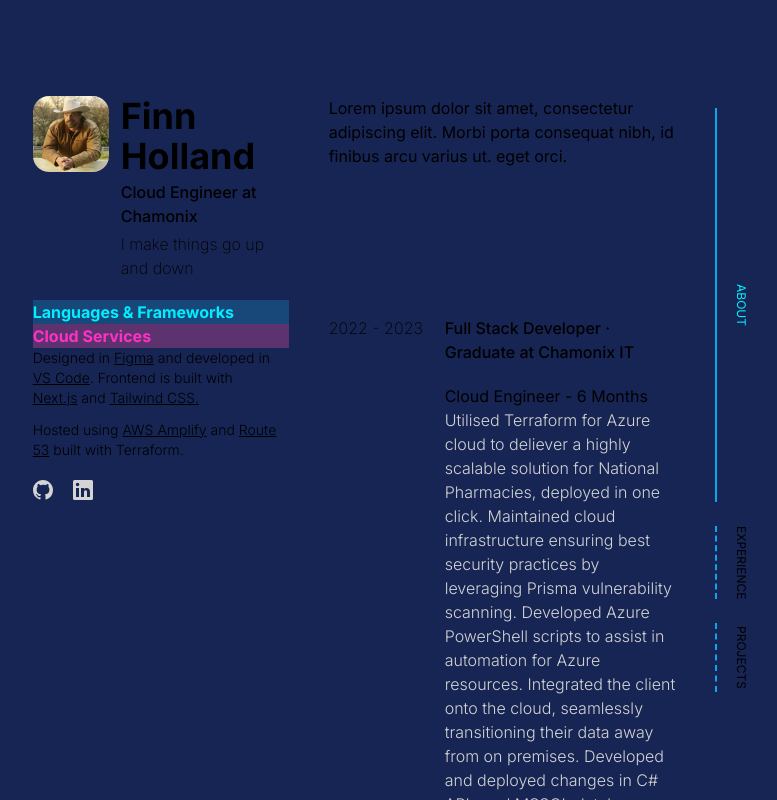
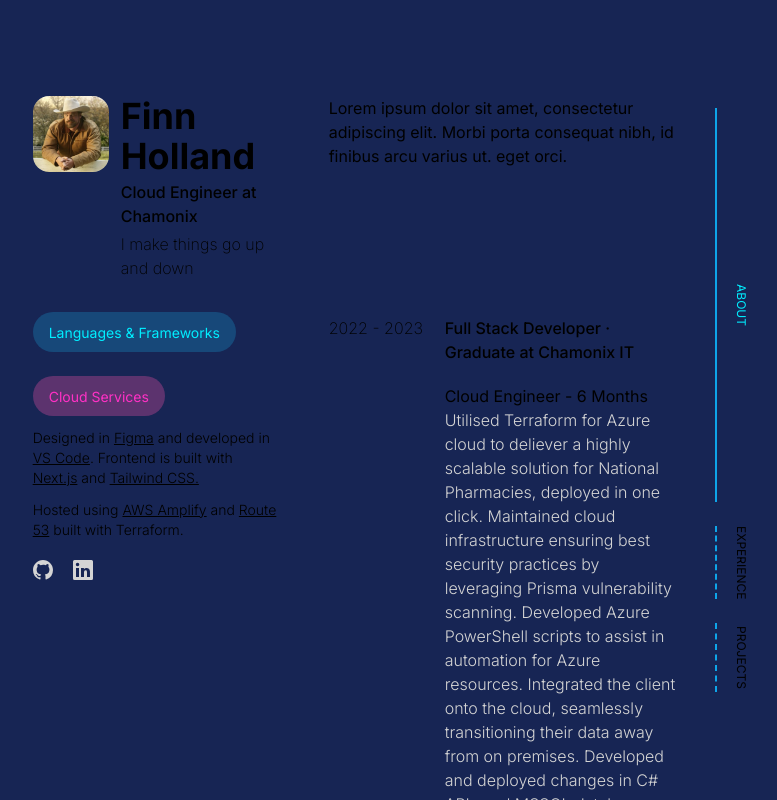
Before and after one commit to finnholland/portfolio, a Next.js app: page / in a window 1280 px wide. Shown: the whole page, without its empty margins (250-1027 px from the left). Built offline with nearby package versions, Linux system fonts and the light colour scheme.

Commit message:
styling and usestate works

```diff
--- a/components/profile/profile.tsx
+++ b/components/profile/profile.tsx
@@ -21,16 +21,18 @@ const Profile = (props: Props) => {
     const index = filters.findIndex(f => f.name === filter.name.toLowerCase())
     filters[index].enabled = !filter.enabled;
     console.log(filters)
-    props.setFilters(filters);
-    setTimeout(() => {
-      console.log(props.filters)
-    }, 300);
+    props.setFilters([...filters]);
   }
-
-  const FilterComponent = ({ filter, enabled }: { filter: Filter, enabled: boolean }) => {
+  const FilterComponent = ({ filter }: { filter: Filter }) => {
     return (
-      <div onClick={() => toggleFilter(filter)} className={`${filter.name === TAG_ENUM.CLOUD_SERVICES.toLowerCase() ? 'bg-custom-pink-50 text-custom-pink-100' : 'bg-custom-blue-50 text-custom-blue-100'}`}>
-        <span className={`${enabled ? 'no-underline font-bold' : 'line-through font-thin'} capitalize`}>{filter.name}</span>
+      <div onClick={() => toggleFilter(filter)}
+        className={
+          `${filter.name === TAG_ENUM.CLOUD_SERVICES.toLowerCase() ? 'bg-custom-pink-50 text-custom-pink-100' : 'bg-custom-blue-50 text-custom-blue-100'}
+           px-4 py-2 my-3 rounded-full w-fit`
+          }>
+        <span className={`${filter.enabled ? '' : 'line-through'} capitalize text-sm`}>
+          {filter.name}
+        </span>
       </div>
     )
   }
@@ -51,7 +53,7 @@ const Profile = (props: Props) => {
       </div>
       <div className='flex-col flex'>
         {props.filters.map((filter, i) => (
-          <FilterComponent key={filter.name} filter={filter} enabled={filter.enabled} />
+          <FilterComponent key={filter.name} filter={filter} />
       ))}
       </div>
         <div className='text-sm font-light'>
```
